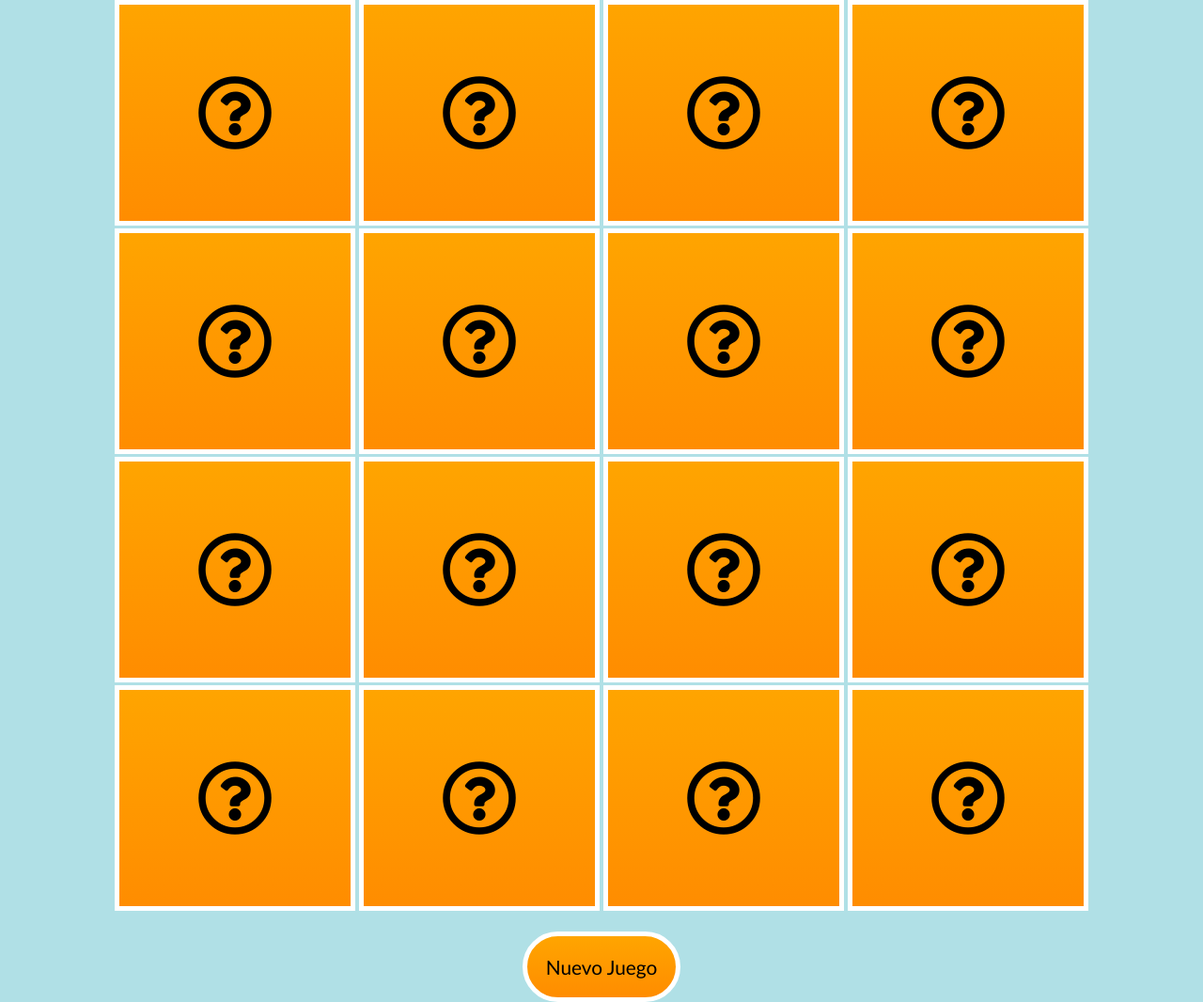
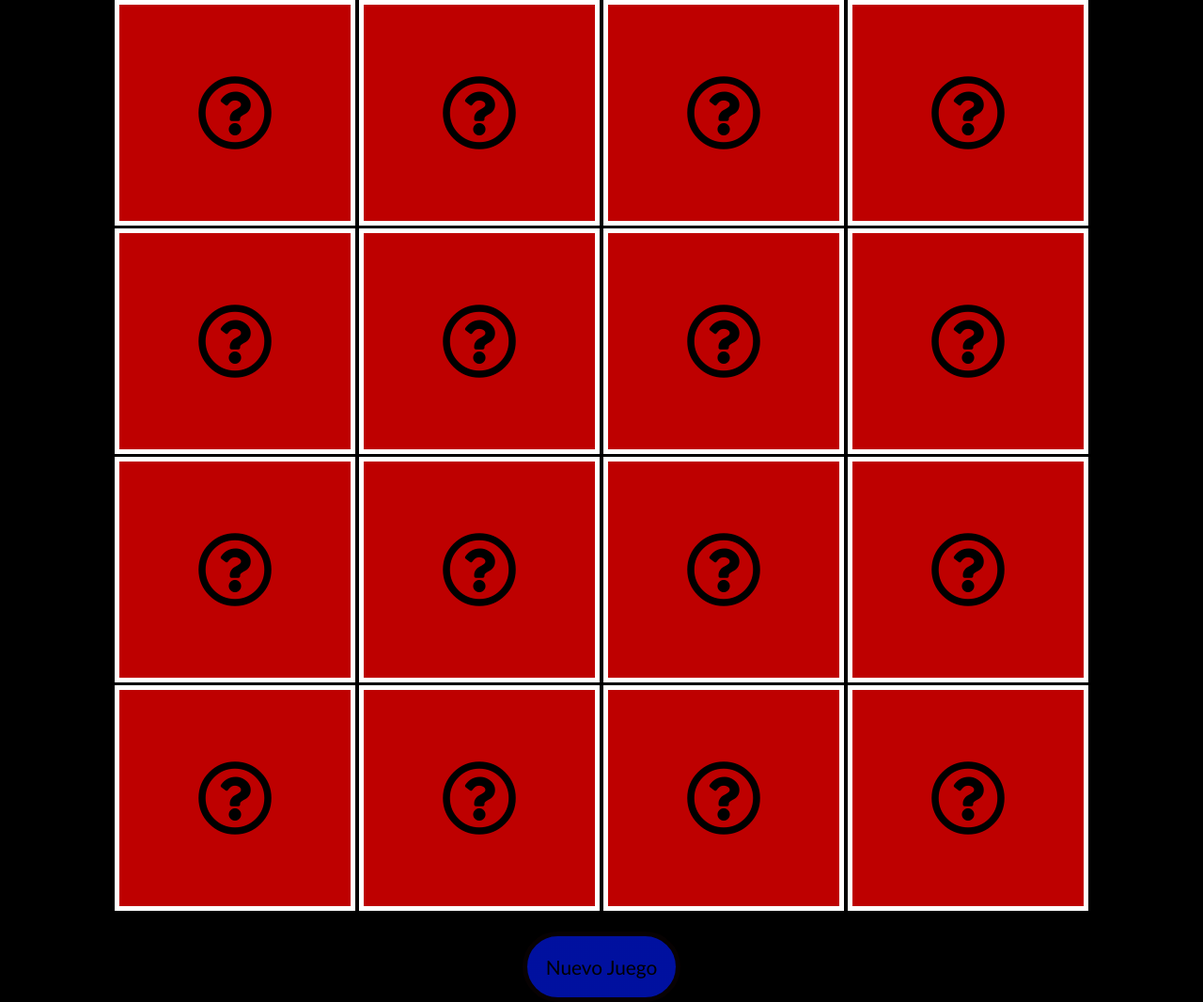
Before and after one commit to moravalos/Memorama, a plain HTML site: page index.html in a window 1280 px wide. Shown: the whole page at 94% size. Drawn offline with Linux system fonts and the light colour scheme.

Commit message:
second commit

```diff
--- a/css/style.css
+++ b/css/style.css
@@ -11,7 +11,7 @@ body {
     padding: 0;
             margin: 0;
             -webkit-perspective: 1000;
-            background: powderblue;
+            background: rgb(0, 0, 0);
             min-height: 100vh;
             display: flex;
             flex-direction: column;
@@ -56,15 +56,15 @@ div {
 }
 
 .superior {
-    background: linear-gradient(orange, darkorange);
+    background: linear-gradient(rgba(255, 0, 0, 0.747), rgba(255, 0, 0, 0.747));
 }
 
 .nuevo-juego {
     cursor: pointer;
-    background: linear-gradient(orange, darkorange);
+    background: linear-gradient(rgba(0, 26, 255, 0.623), rgb(0, 26, 255, 0.623));
     padding: 20px;
     border-radius: 50px;
-    border: white 5px solid;
+    border: rgb(7, 2, 2) 5px solid;
     font-size: 130%;
 }
 
```
